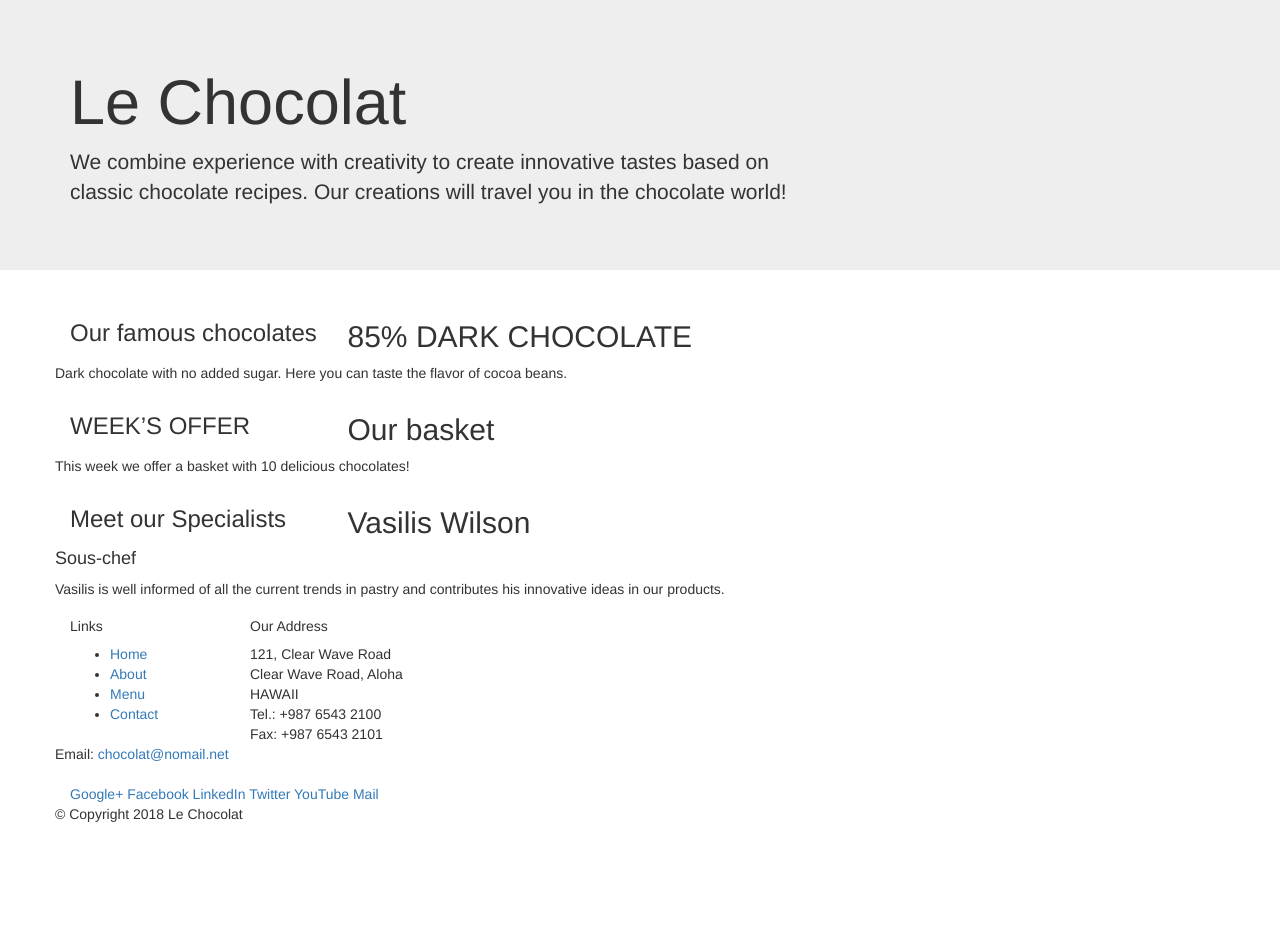
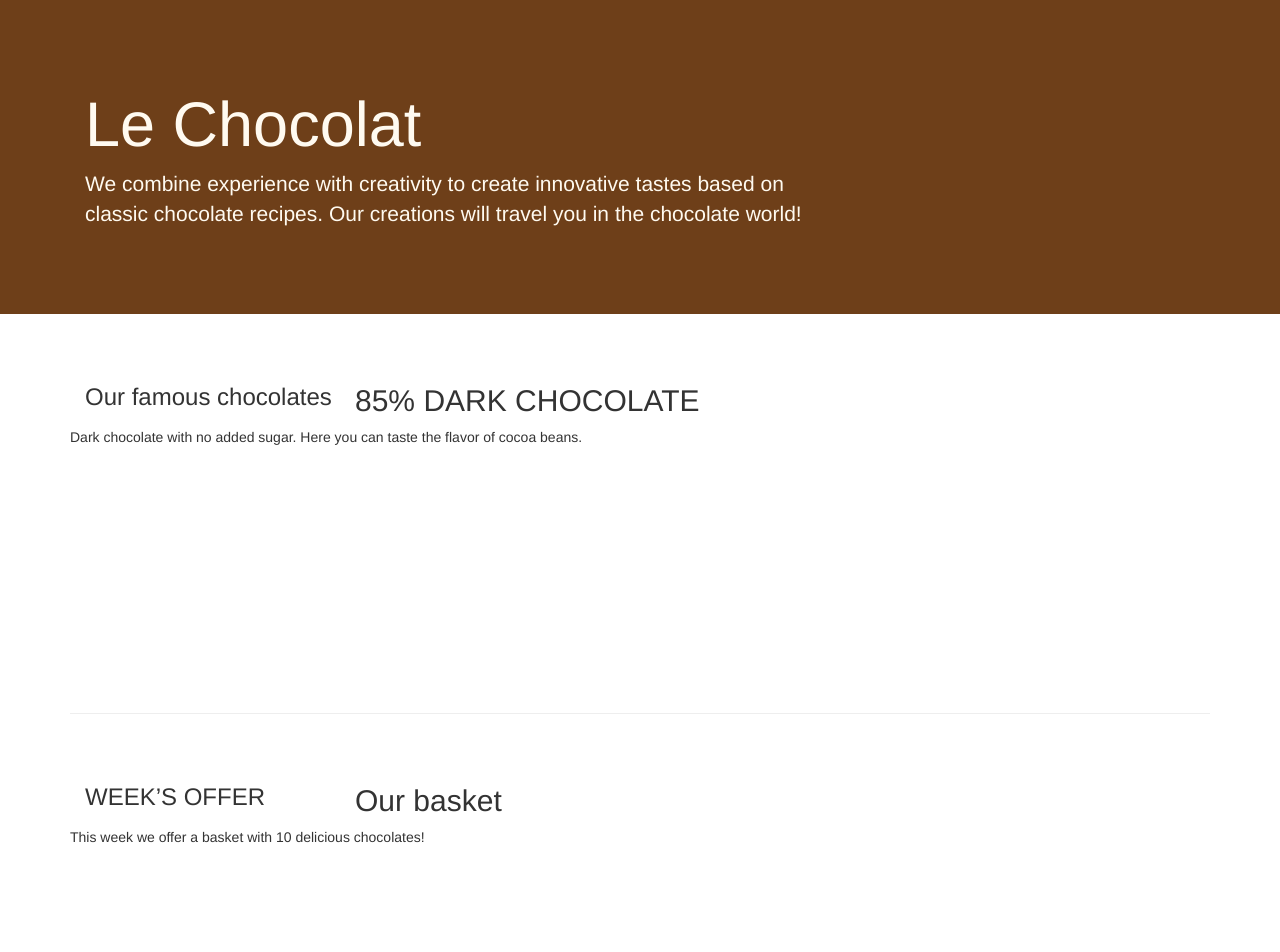
Before and after one commit to Mara1809/leChocolat, a plain HTML site: page index.html in a window 1280 px wide. Shown: the top 952 px of the page. Before the commit the page ends 834 px from the top, so only its background shows below. Drawn offline with nearby package versions, Linux system fonts and the light colour scheme.

Commit message:
Bootstrap Grid Part 2

```diff
--- /dev/null
+++ b/css/styles.css
@@ -0,0 +1,26 @@
+.row-header{
+    margin:0px auto;
+    padding:0px;
+}
+.row-content {
+    margin:0px auto;
+    padding: 50px 0px 50px 0px;
+    border-bottom: 1px ridge;
+    min-height:400px;
+}
+.footer {
+    background-color: #dbb08d;
+    margin:0px auto;
+    padding: 20px 0px 20px 0px;
+}
+.jumbotron {
+    padding:70px 30px 70px 30px;
+    margin:0px auto;
+    background: #6E3F19;
+    color:floralwhite;
+    }
+.address {
+    font-size:80%;
+    margin:0px;
+    color:#0f0f0f;
+    }
--- a/index.html
+++ b/index.html
@@ -9,6 +9,7 @@
 <meta http-equiv="x-ua-compatible" content="ie=edge">
 <!-- Bootstrap CSS -->
 <link rel="stylesheet" href="node_modules/bootstrap/dist/css/bootstrap.min.css">
+<link href="css/styles.css" rel="stylesheet">
 
 </head>
 
@@ -17,7 +18,7 @@
 
     <header class="jumbotron">
         <div class="container">
-            <div class="row">
+            <div class="row row-header">
                 <div class="col-12 col-sm-8">
                     <h1>Le Chocolat</h1>
                     <p>We combine experience with creativity to create innovative tastes based on classic chocolate recipes. Our creations will travel you in the chocolate world!</p>
@@ -29,7 +30,7 @@
     </header>
 
     <div class="container">
-        <div class="row">
+        <div class="row flex-row-reverse row-content align-items-center">
             <div class="col-sm-4 col-md-3">
                 <h3>Our famous chocolates</h3>
             </div>
@@ -40,7 +41,7 @@
         </div>
 
 
-        <div class="row">
+        <div class="row row-content align-items-center">
             <div class="col-sm-4 col-md-3">
                 <h3>WEEK’S OFFER</h3>
             </div>
@@ -50,7 +51,7 @@
             </div>
         </div>
 
-        <div class="row">
+        <div class="row flex-row-reverse row-content align-items-center">
             <div class="col-sm-4 col-md-3">
                 <h3>Meet our  Specialists</h3>
             </div>
@@ -62,19 +63,19 @@
         </div>
     </div>
 
-    <footer>
+    <footer class="footer">
         <div class="container">
             <div class="row">
                 <div class="col-5 offset-sm-1 col-sm-2">
                     <h5>Links</h5>
-                    <ul>
+                    <ul class="list-unstyled">
                         <li><a href="#">Home</a></li>
                         <li><a href="#">About</a></li>
                         <li><a href="#">Menu</a></li>
                         <li><a href="#">Contact</a></li>
                     </ul>
                 </div>
-                <div lass="col-6 col-sm-5">
+                <div class="col-6 col-sm-5">
                     <h5>Our Address</h5>
                     <address>
                         121, Clear Wave Road<br>
@@ -85,8 +86,8 @@
                         Email: <a href="mailto:chocolat@nomail.net">chocolat@nomail.net</a>
 		           </address>
                 </div>
-                <div class="col col-sm-4">
-                    <div>
+                <div class="col col-sm-4 align-self-center">
+                    <div style="text-align:center">
                         <a href="http://google.com/+">Google+</a>
                         <a href="http://www.facebook.com/profile.php?id=">Facebook</a>
                         <a href="http://www.linkedin.com/in/">LinkedIn</a>
@@ -96,7 +97,7 @@
                     </div>
                 </div>
            </div>
-           <div class="row">
+           <div class="row justify-content-center">
                 <div class="col-auto">
                     <p> &copy; Copyright 2018 Le Chocolat</p>
                 </div>
```
